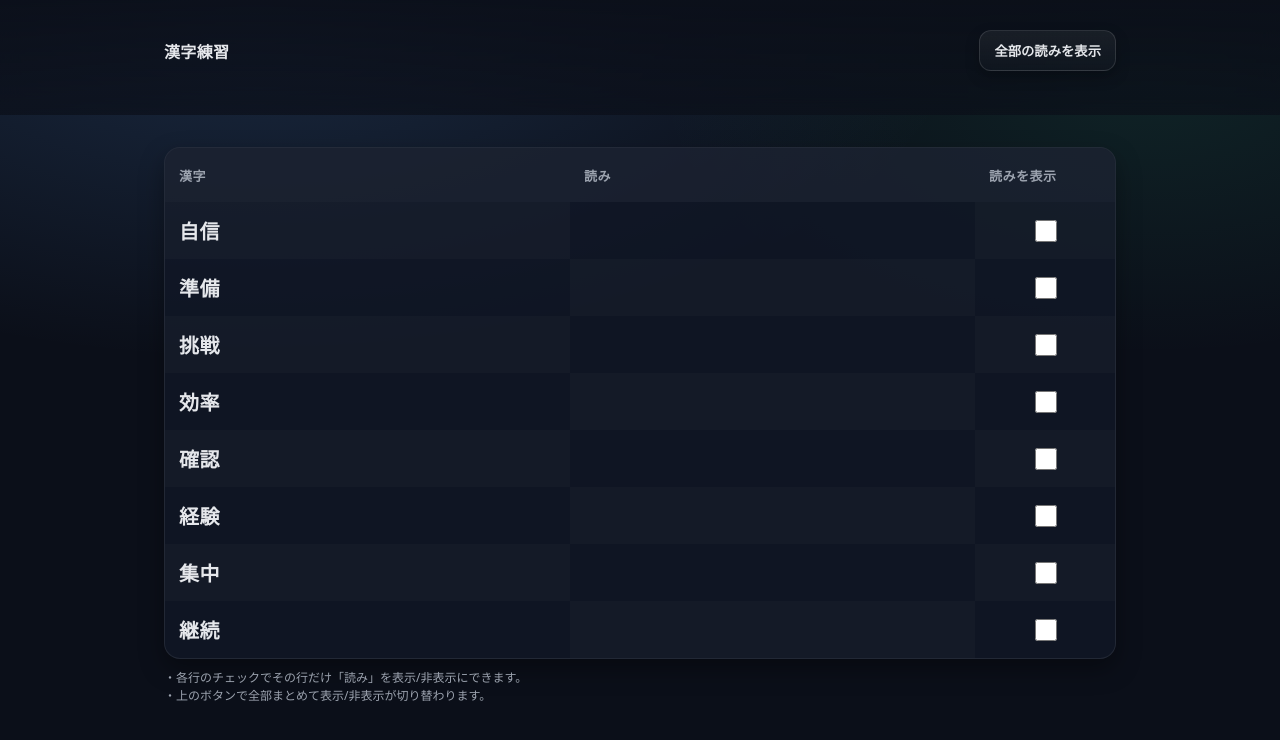
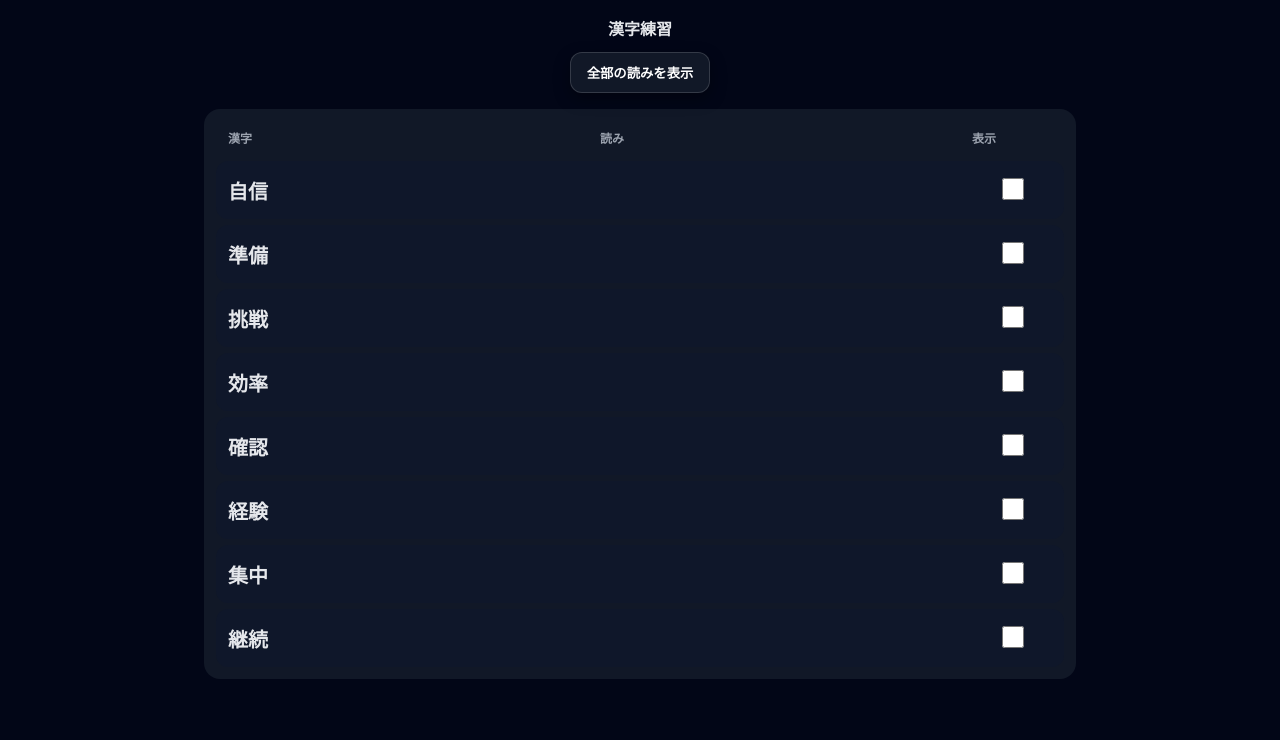
Before and after one commit to U-Hub-dreams/all_U_d1, a plain HTML site: page index.html in a window 1280 px wide. Drawn offline with Linux system fonts and the light colour scheme.

Commit message:
Update index.html

```diff
--- a/index.html
+++ b/index.html
@@ -1,315 +1,197 @@
 <!doctype html>
 <html lang="ja">
 <head>
-  <meta charset="utf-8" />
-  <meta name="viewport" content="width=device-width, initial-scale=1" />
+<meta charset="utf-8">
+<meta name="viewport" content="width=device-width, initial-scale=1">
 <title>漢字練習</title>
+
 <style>
 :root{
-      --bg:#0b0f19;
+  --bg:#0b1020;
   --card:#111827;
+  --row:#0f172a;
+  --rowShow:#1e293b;
   --text:#e5e7eb;
   --muted:#9ca3af;
   --accent:#60a5fa;
-      --btn:#1f2937;
-      --btnHover:#273244;
-      --shadow: 0 10px 25px rgba(0,0,0,.35);
-      --radius:16px;
 }
 
-    *{ box-sizing: border-box; }
+*{box-sizing:border-box}
+
 body{
   margin:0;
-      font-family: system-ui, -apple-system, "Segoe UI", Roboto, "Hiragino Sans", "Noto Sans JP", "Yu Gothic", sans-serif;
-      background: radial-gradient(1200px 600px at 20% 0%, rgba(96,165,250,.18), transparent 60%),
-                  radial-gradient(900px 500px at 90% 10%, rgba(52,211,153,.10), transparent 55%),
-                  var(--bg);
-      color: var(--text);
-      min-height: 100vh;
-    }
-
-    .wrap{
-      max-width: 980px;
-      margin: 0 auto;
-      padding: 18px 14px 32px;
+  font-family: system-ui,-apple-system,"Hiragino Sans","Noto Sans JP";
+  background:linear-gradient(180deg,#020617,#020617 30%,#020617);
+  color:var(--text);
 }
 
 header{
-      position: sticky;
-      top: 0;
-      z-index: 10;
-      backdrop-filter: blur(10px);
-      background: linear-gradient(to bottom, rgba(11,15,25,.92), rgba(11,15,25,.70));
-      padding: 12px 0;
-      margin: 0 0 14px;
+  padding:16px;
+  text-align:center;
 }
 
-    .topbar{
-      display: flex;
-      gap: 10px;
-      align-items: center;
-      justify-content: space-between;
+header h1{
+  margin:0 0 12px;
+  font-size:16px;
+  font-weight:700;
 }
 
-    h1{
-      font-size: 16px;
-      margin: 0;
-      letter-spacing: .02em;
-      color: var(--text);
-      font-weight: 700;
+button{
+  padding:10px 16px;
+  border-radius:12px;
+  border:1px solid rgba(255,255,255,.15);
+  background:#111827;
+  color:#fff;
+  font-weight:700;
+  cursor:pointer;
+  box-shadow:0 6px 16px rgba(0,0,0,.35);
+}
+button:active{
+  transform:translateY(2px);
+  box-shadow:0 3px 8px rgba(0,0,0,.4);
 }
 
-    .btn{
-      appearance: none;
-      border: 1px solid rgba(255,255,255,.12);
-      background: linear-gradient(to bottom, rgba(255,255,255,.06), rgba(255,255,255,.02));
-      color: var(--text);
-      padding: 10px 14px;
-      border-radius: 12px;
-      cursor: pointer;
-      font-weight: 700;
-      box-shadow: 0 6px 14px rgba(0,0,0,.25);
-      transform: translateY(0);
-      transition: transform .06s ease, box-shadow .06s ease, background .12s ease, border-color .12s ease;
-      user-select: none;
-      -webkit-tap-highlight-color: transparent;
-    }
-    .btn:hover{ background: rgba(255,255,255,.08); border-color: rgba(255,255,255,.18); }
-    .btn:active{
-      transform: translateY(2px);
-      box-shadow: 0 3px 8px rgba(0,0,0,.28);
+main{
+  max-width:900px;
+  margin:0 auto;
+  padding:0 14px 32px;
 }
 
-    .card{
-      background: rgba(17,24,39,.78);
-      border: 1px solid rgba(255,255,255,.08);
-      border-radius: var(--radius);
-      box-shadow: var(--shadow);
-      overflow: hidden;
+.table{
+  background:var(--card);
+  border-radius:16px;
+  padding:12px;
 }
 
-    /* 3列グリッド（罫線なし） */
-    .grid{
-      display: grid;
-      grid-template-columns: 1fr 1fr 140px;
+.header{
+  display:grid;
+  grid-template-columns:1fr 1fr 80px;
+  padding:8px 12px;
+  font-size:12px;
+  color:var(--muted);
+  font-weight:700;
 }
 
-    .head{
-      background: rgba(255,255,255,.04);
-      color: var(--muted);
-      font-weight: 800;
-      font-size: 13px;
-      letter-spacing: .04em;
+.row{
+  display:grid;
+  grid-template-columns:1fr 1fr 80px;
+  align-items:center;
+  padding:14px 12px;
+  margin-top:6px;
+  border-radius:12px;
+  background:var(--row);
+  transition:.15s;
 }
 
-    .cell{
-      padding: 14px 14px;
-      display: flex;
-      align-items: center;
-      min-height: 54px;
+.row.show{
+  background:var(--rowShow);
 }
 
 .kanji{
-      font-size: 20px;
-      font-weight: 800;
-      letter-spacing: .02em;
+  font-size:20px;
+  font-weight:800;
 }
 
 .reading{
-      font-size: 16px;
-      font-weight: 700;
-      color: var(--text);
-      opacity: 1;
-      transition: opacity .12s ease;
-      white-space: nowrap;
-      overflow: hidden;
-      text-overflow: ellipsis;
+  font-size:16px;
+  font-weight:700;
+  opacity:0;
+  transition:.15s;
 }
 
-    .reading.hidden{
-      opacity: 0;
-      pointer-events: none;
+.row.show .reading{
+  opacity:1;
 }
 
-    /* チェックボックス：押した感触 */
-    .checkWrap{
-      justify-content: center;
-      gap: 10px;
-    }
-    input[type="checkbox"]{
-      width: 22px;
-      height: 22px;
-      accent-color: var(--accent);
-      cursor: pointer;
-      transform: translateY(0);
-      transition: transform .06s ease, filter .12s ease;
-      -webkit-tap-highlight-color: transparent;
-    }
-    input[type="checkbox"]:active{
-      transform: translateY(1px) scale(0.98);
-      filter: brightness(1.05);
+.check{
+  text-align:center;
 }
 
-    /* 行（ヘッダー以外） */
-    .row{
-      background: transparent;
-    }
-    .row:nth-child(even){
-      background: rgba(255,255,255,.02);
+input[type="checkbox"]{
+  width:22px;
+  height:22px;
+  accent-color:var(--accent);
+  cursor:pointer;
 }
 
-    /* スマホ対応：3列は維持しつつ幅を調整 */
-    @media (max-width: 520px){
-      .grid{ grid-template-columns: 1.2fr 1fr 110px; }
-      .cell{ padding: 12px 12px; min-height: 50px; }
-      .kanji{ font-size: 19px; }
-      .reading{ font-size: 15px; }
-      .btn{ padding: 10px 12px; border-radius: 12px; }
-    }
-
-    /* 下の補助説明 */
-    .hint{
-      margin-top: 10px;
-      color: var(--muted);
-      font-size: 12px;
-      line-height: 1.5;
+@media(max-width:520px){
+  .kanji{font-size:18px}
+  .reading{font-size:15px}
 }
 </style>
 </head>
+
 <body>
+
 <header>
-    <div class="wrap">
-      <div class="topbar">
   <h1>漢字練習</h1>
-        <button id="toggleAllBtn" class="btn" type="button">全部の読みを表示</button>
-      </div>
-    </div>
+  <button id="toggle">全部の読みを表示</button>
 </header>
 
-  <main class="wrap">
-    <section class="card">
-      <div id="table" class="grid"></div>
-    </section>
-    <div class="hint">
-      ・各行のチェックでその行だけ「読み」を表示/非表示にできます。<br>
-      ・上のボタンで全部まとめて表示/非表示が切り替わります。
+<main>
+  <div class="table" id="table">
+    <div class="header">
+      <div>漢字</div>
+      <div>読み</div>
+      <div>表示</div>
+    </div>
   </div>
 </main>
 
 <script>
-    // ====== ここを書き換えれば問題を増やせます ======
-    const DATA = [
-      { kanji: "自信", reading: "じしん" },
-      { kanji: "準備", reading: "じゅんび" },
-      { kanji: "挑戦", reading: "ちょうせん" },
-      { kanji: "効率", reading: "こうりつ" },
-      { kanji: "確認", reading: "かくにん" },
-      { kanji: "経験", reading: "けいけん" },
-      { kanji: "集中", reading: "しゅうちゅう" },
-      { kanji: "継続", reading: "けいぞく" },
+const data=[
+  ["自信","じしん"],
+  ["準備","じゅんび"],
+  ["挑戦","ちょうせん"],
+  ["効率","こうりつ"],
+  ["確認","かくにん"],
+  ["経験","けいけん"],
+  ["集中","しゅうちゅう"],
+  ["継続","けいぞく"]
 ];
-    // =============================================
 
-    const tableEl = document.getElementById("table");
-    const toggleAllBtn = document.getElementById("toggleAllBtn");
+const table=document.getElementById("table");
+const toggle=document.getElementById("toggle");
+let all=false;
 
-    // 全体状態（false: 全部非表示 / true: 全部表示）
-    let isAllShown = false;
+const rows=[];
 
-    function makeHeader() {
-      const headers = ["漢字", "読み", "読みを表示"];
-      headers.forEach(text => {
-        const cell = document.createElement("div");
-        cell.className = "cell head";
-        cell.textContent = text;
-        tableEl.appendChild(cell);
+data.forEach(d=>{
+  const row=document.createElement("div");
+  row.className="row";
+
+  row.innerHTML=`
+    <div class="kanji">${d[0]}</div>
+    <div class="reading">${d[1]}</div>
+    <div class="check"><input type="checkbox"></div>
+  `;
+
+  const cb=row.querySelector("input");
+  cb.onchange=()=>{
+    row.classList.toggle("show",cb.checked);
+    sync();
+  };
+
+  table.appendChild(row);
+  rows.push({row,cb});
 });
+
+function setAll(v){
+  all=v;
+  rows.forEach(r=>{
+    r.cb.checked=v;
+    r.row.classList.toggle("show",v);
+  });
+  toggle.textContent=v?"全部の読みを非表示":"全部の読みを表示";
 }
 
-    function makeRow(item, idx) {
-      // 1列目：漢字
-      const c1 = document.createElement("div");
-      c1.className = "cell row kanji";
-      c1.textContent = item.kanji;
-
-      // 2列目：読み（初期は非表示）
-      const c2 = document.createElement("div");
-      c2.className = "cell row";
-      const readingSpan = document.createElement("span");
-      readingSpan.className = "reading hidden";
-      readingSpan.textContent = item.reading;
-      c2.appendChild(readingSpan);
-
-      // 3列目：チェックボックス
-      const c3 = document.createElement("div");
-      c3.className = "cell row checkWrap";
-      const cb = document.createElement("input");
-      cb.type = "checkbox";
-      cb.setAttribute("aria-label", `${item.kanji} の読みを表示`);
-
-      cb.addEventListener("change", () => {
-        const show = cb.checked;
-        readingSpan.classList.toggle("hidden", !show);
-
-        // 全体表示ボタンの状態を、現在の行状態から再計算
-        syncGlobalStateFromRows();
-      });
-
-      c3.appendChild(cb);
-
-      // DOMへ追加
-      tableEl.appendChild(c1);
-      tableEl.appendChild(c2);
-      tableEl.appendChild(c3);
-
-      return { checkbox: cb, readingEl: readingSpan };
+function sync(){
+  if(rows.every(r=>r.cb.checked)) setAll(true);
+  else if(rows.every(r=>!r.cb.checked)) setAll(false);
 }
 
-    let rowRefs = [];
+toggle.onclick=()=>setAll(!all);
+</script>
 
-    function render() {
-      tableEl.innerHTML = "";
-      rowRefs = [];
-      makeHeader();
-      DATA.forEach((item, i) => {
-        rowRefs.push(makeRow(item, i));
-      });
-
-      // 初期：全部非表示
-      setAll(false);
-    }
-
-    function setAll(show) {
-      isAllShown = show;
-      rowRefs.forEach(r => {
-        r.checkbox.checked = show;
-        r.readingEl.classList.toggle("hidden", !show);
-      });
-      toggleAllBtn.textContent = show ? "全部の読みを非表示" : "全部の読みを表示";
-    }
-
-    function syncGlobalStateFromRows() {
-      const allChecked = rowRefs.every(r => r.checkbox.checked);
-      const noneChecked = rowRefs.every(r => !r.checkbox.checked);
-
-      // 「全部表示/全部非表示」どちらにも揃ってないときは、ボタンは「全部の読みを表示」に寄せる
-      if (allChecked) {
-        isAllShown = true;
-        toggleAllBtn.textContent = "全部の読みを非表示";
-      } else if (noneChecked) {
-        isAllShown = false;
-        toggleAllBtn.textContent = "全部の読みを表示";
-      } else {
-        isAllShown = false;
-        toggleAllBtn.textContent = "全部の読みを表示";
-      }
-    }
-
-    toggleAllBtn.addEventListener("click", () => {
-      setAll(!isAllShown);
-    });
-
-    render();
-  </script>
 </body>
 </html>
```
Lines whose indentation alone changed are shown as unchanged.
